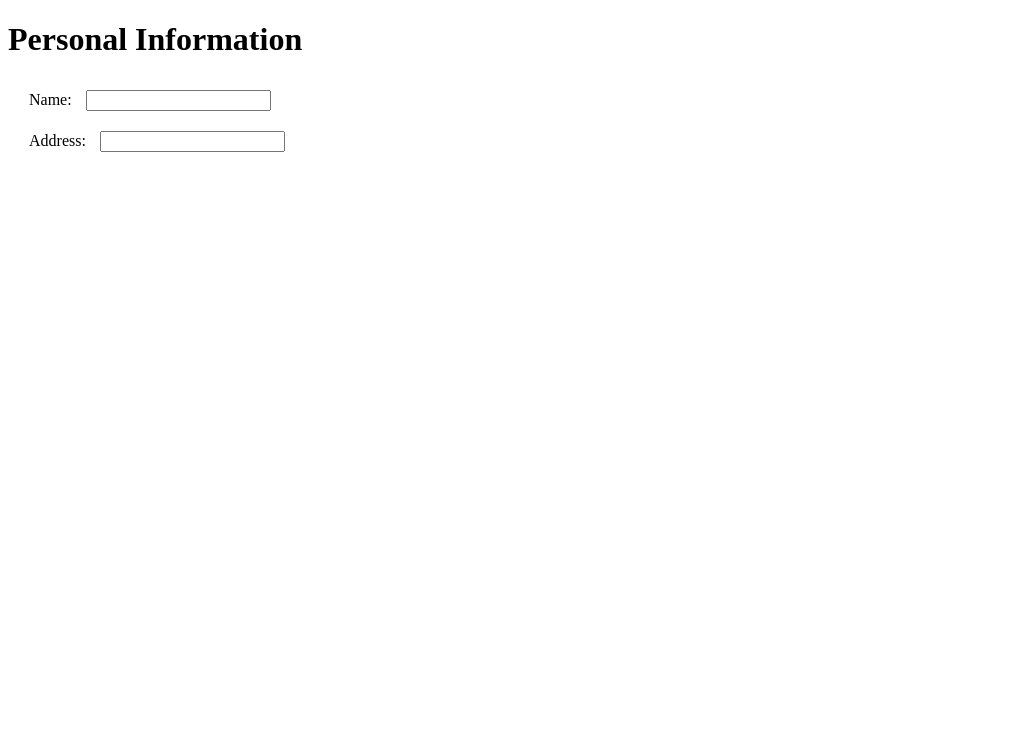
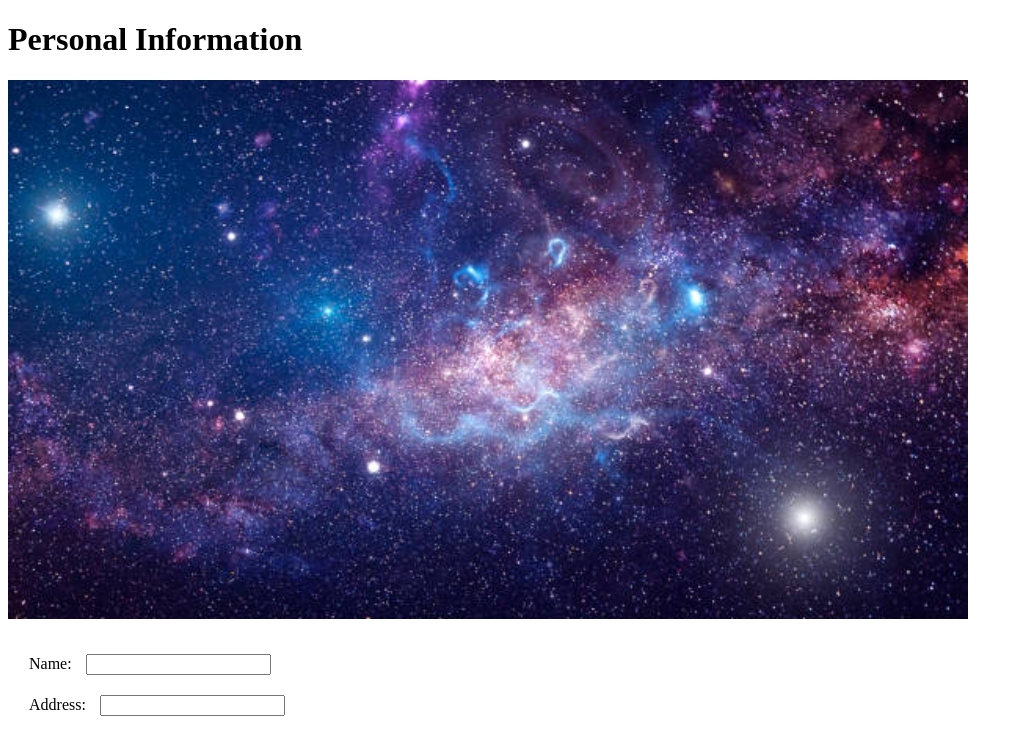
Before and after one commit to santoshgsd/hello-world, a plain HTML site: page index.html in a window 1280 px wide. Shown: the whole page, without its empty margins (0-1023 px from the left). Drawn offline with Linux system fonts and the light colour scheme.

Commit message:
Added image to Hello World

```diff
--- a/index.html
+++ b/index.html
@@ -9,6 +9,8 @@
   <body>
     <div class="container">
       <h1>Personal Information</h1>
+      <div><img src="space.jpg" alt="Hello World from Space"
+        style="width:100%;max-width:960px"></div>
       <div class="field">
         <label for="">Name:</label>
         <input type="text" /><br />
```
Also changed, not shown: space.jpg (added).
